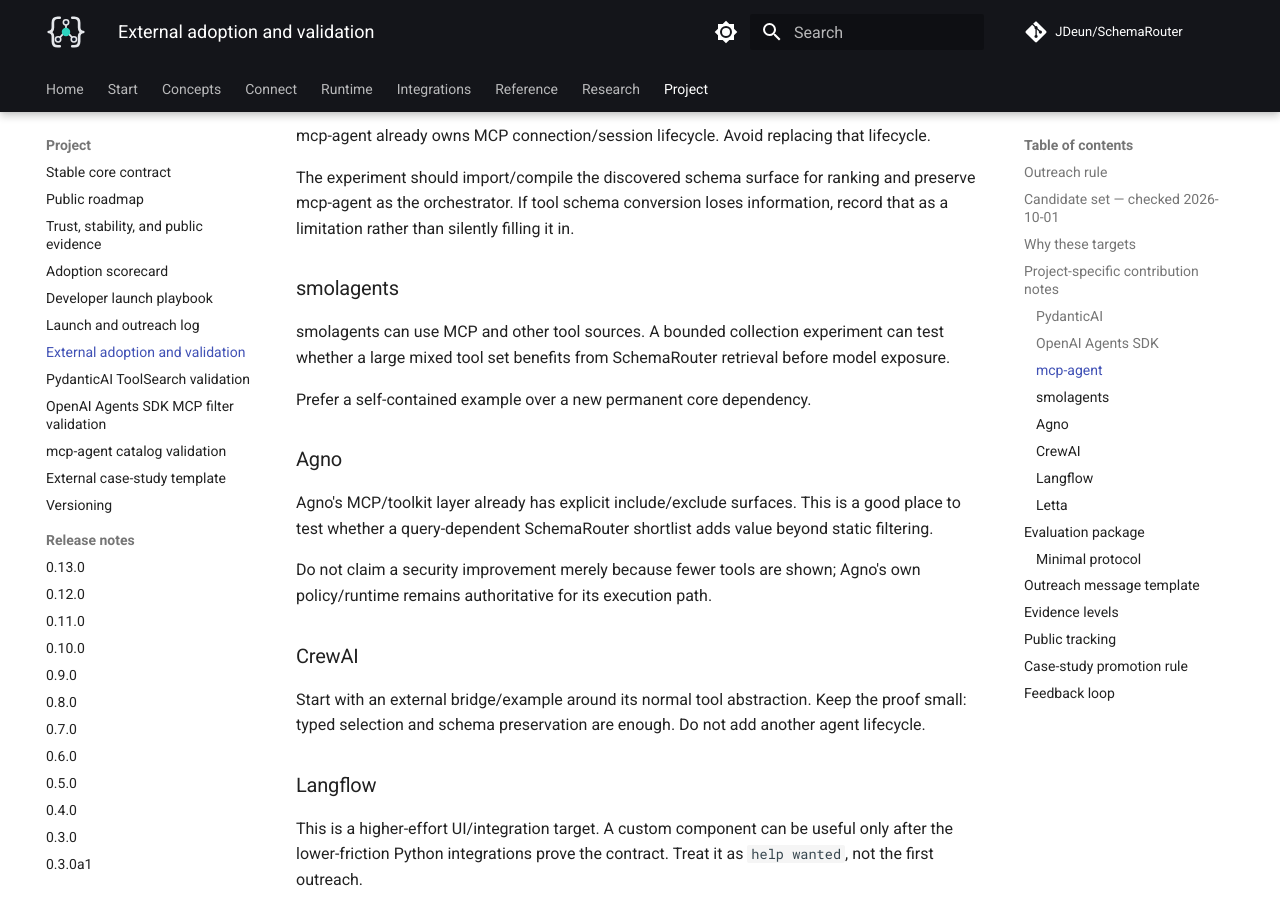
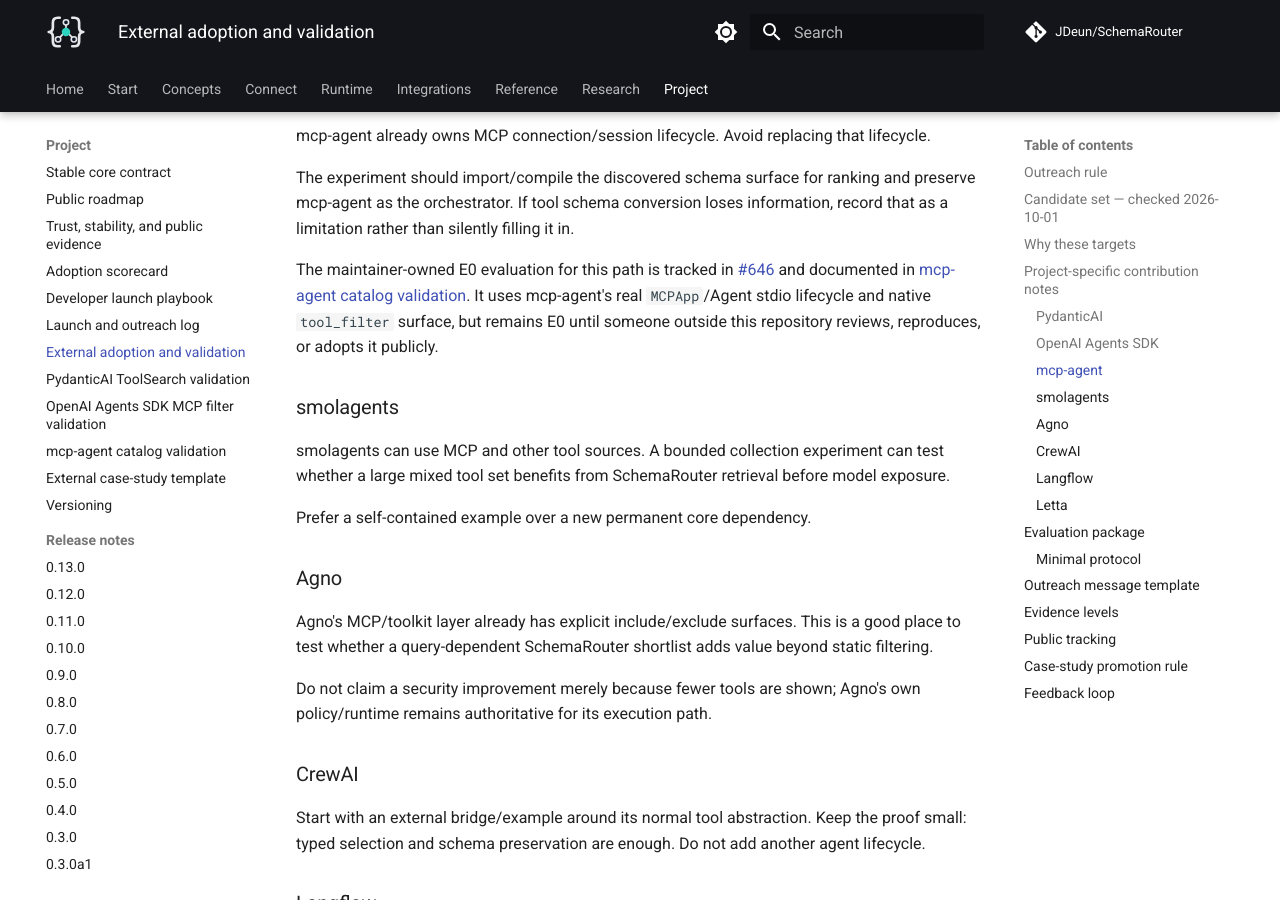
Before and after one commit to JDeun/SchemaRouter, an MkDocs documentation site: the page built from docs/project/external-adoption.md, in a window 1280 px wide and 900 px high, scrolled down 3377 px. Built offline with MkDocs 1.6.1 and Material for MkDocs 9.7.7, drawn with Linux system fonts in a browser that asks for light colours; comment, search, counter and statistics services are not loaded; some of the changed text lies outside the part shown.

Commit message:
docs: track mcp-agent validation as E0 evidence

```diff
--- a/docs/project/external-adoption.md
+++ b/docs/project/external-adoption.md
@@ -105,6 +105,12 @@
 The experiment should import/compile the discovered schema surface for ranking and preserve
 mcp-agent as the orchestrator. If tool schema conversion loses information, record that as a
 limitation rather than silently filling it in.
+
+The maintainer-owned E0 evaluation for this path is tracked in
+[#646](https://github.com/JDeun/SchemaRouter/issues/646) and documented in
+[mcp-agent catalog validation](external-validation-mcp-agent.md). It uses mcp-agent's real
+`MCPApp`/Agent stdio lifecycle and native `tool_filter` surface, but remains E0 until someone
+outside this repository reviews, reproduces, or adopts it publicly.
 
 ### smolagents
 
@@ -214,6 +220,7 @@
 | --- | --- | --- | --- | --- | --- |
 | PydanticAI | [#644](https://github.com/JDeun/SchemaRouter/issues/644) | E0 | maintainer-owned deterministic evaluation | [validation page](external-validation-pydanticai.md) | external review/evaluation still required |
 | OpenAI Agents SDK | [#645](https://github.com/JDeun/SchemaRouter/issues/645) | E0 | maintainer-owned local-MCP filter evaluation | [validation page](external-validation-openai-agents.md) | external review/evaluation still required |
+| mcp-agent | [#646](https://github.com/JDeun/SchemaRouter/issues/646) | E0 | maintainer-owned native-lifecycle catalog evaluation | [validation page](external-validation-mcp-agent.md) | external review/evaluation still required |
 | _other candidates_ | — | E0 | candidate set prepared | this page | external outreach/evaluation not yet performed |
 
 Do not publish private email addresses, private conversations, or unpublished organization names.
```
